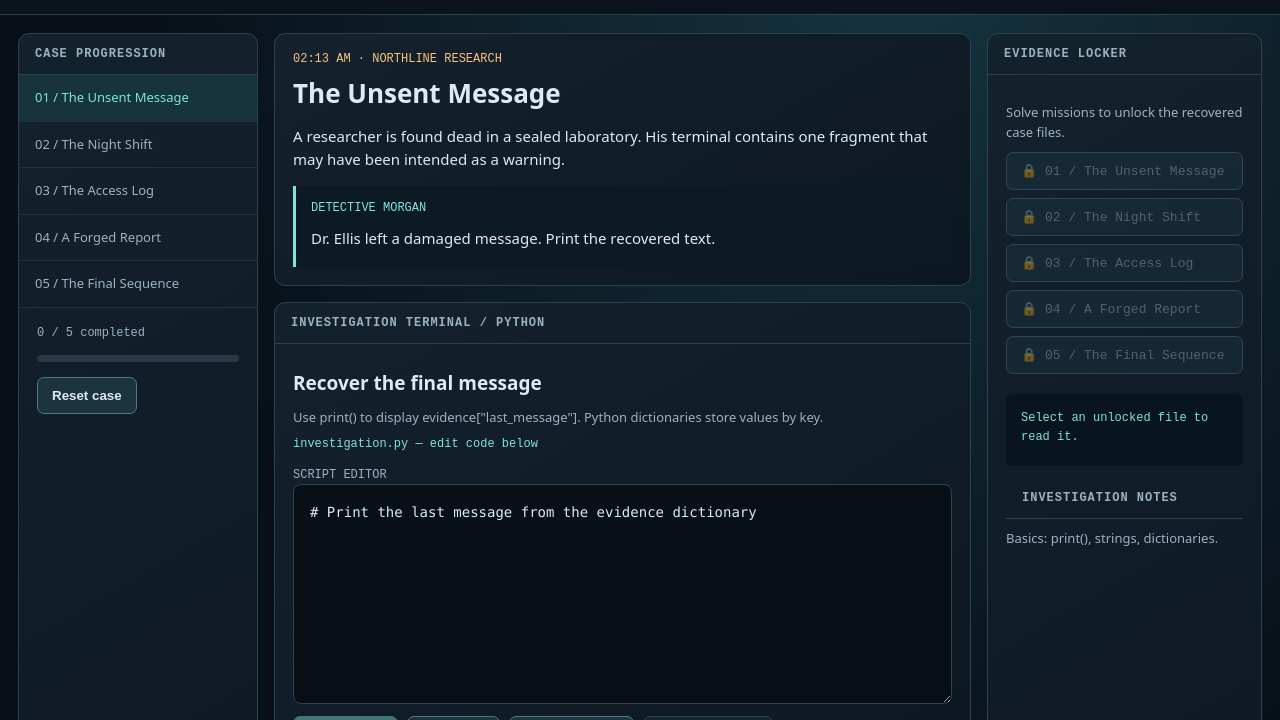
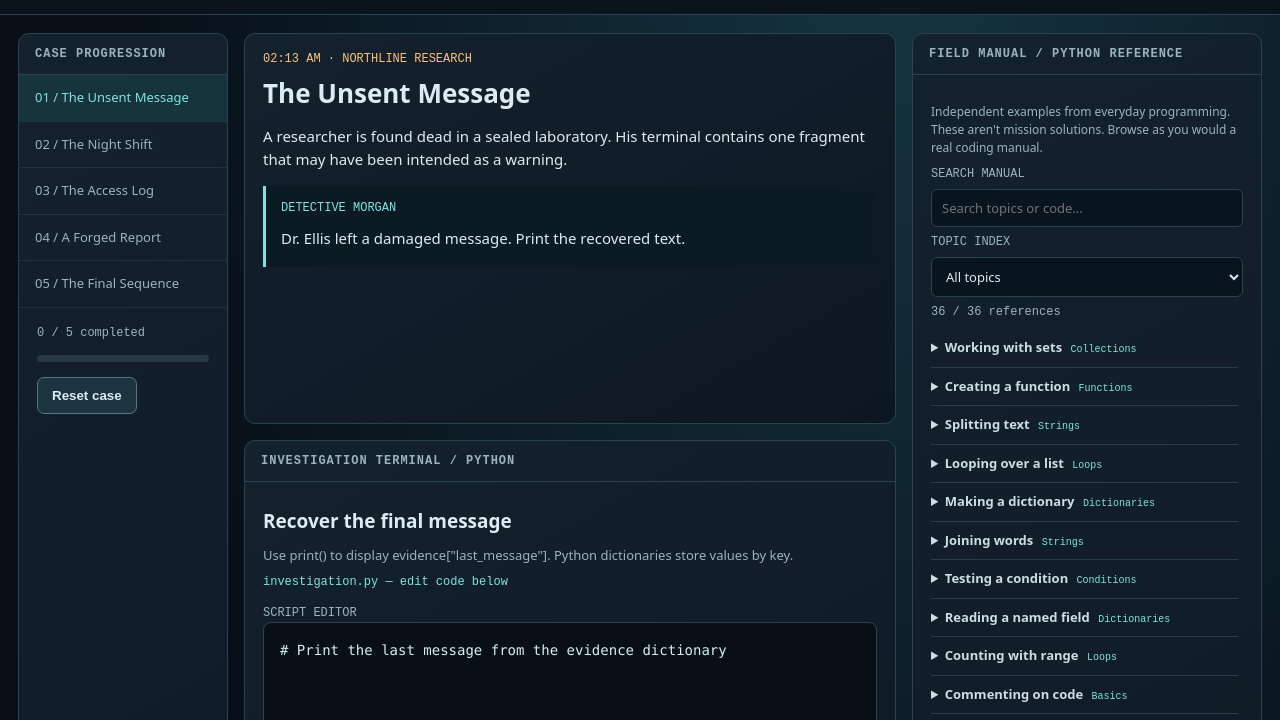
Before and after one commit to mplepera-ai/Current_and_Craft, a plain HTML site: page codebreak/index.html in a window 1280 px wide. Shown: the part 64-784 px from the top of the page. Drawn offline with Linux system fonts and the light colour scheme.

Commit message:
Add searchable Python field manual to CODEBREAK right sidebar

```diff
--- a/codebreak/index.html
+++ b/codebreak/index.html
@@ -7,7 +7,7 @@
 :root{color-scheme:dark;--bg:#080f18;--panel:#13202b;--line:#2b4351;--text:#dcecf2;--muted:#9bb3c1;--accent:#7de4de;--gold:#f8c27d;--green:#91e5ae}
 *{box-sizing:border-box}body{margin:0;background:radial-gradient(ellipse at 70% 0%,#153541,var(--bg) 60%);font:15px/1.5 system-ui,Segoe UI,Arial;color:var(--text)}
 a{color:var(--accent)}.top{display:flex;justify-content:space-between;align-items:center;gap:12px;padding:17px max(18px,calc((100vw - 1480px)/2));border-bottom:1px solid var(--line);background:#0b131d}
-.logo{font-size:20px;letter-spacing:3px;font-weight:850}.logo b{color:var(--accent)}.small{color:var(--muted);font:12px monospace}.container{max-width:1480px;margin:auto;padding:18px;display:grid;grid-template-columns:240px minmax(0,1fr) 275px;gap:16px}
+.logo{font-size:20px;letter-spacing:3px;font-weight:850}.logo b{color:var(--accent)}.small{color:var(--muted);font:12px monospace}.container{max-width:1480px;margin:auto;padding:18px;display:grid;grid-template-columns:210px minmax(0,1fr) minmax(300px,350px);gap:16px}
 .panel{border:1px solid var(--line);border-radius:11px;background:linear-gradient(150deg,#14222d,#0d1722);overflow:hidden}
 .head{padding:13px 16px;border-bottom:1px solid var(--line);font:700 12px monospace;letter-spacing:1px;color:var(--muted)}
 .content{padding:18px}.chapter{padding:13px 16px;border-bottom:1px solid #203240;color:var(--muted);font-size:13px}.chapter.active{color:var(--accent);background:#17333b}.chapter.done{color:var(--green)}
@@ -19,6 +19,9 @@ pre{background:#08141e;color:var(--green);padding:15px;border-radius:7px;white-s
 .progress{height:7px;background:#263944;border-radius:6px;overflow:hidden;margin:15px 0}.progress>div{height:100%;width:0;background:var(--accent)}
 .footer{max-width:1480px;margin:5px auto 20px;padding:0 18px;color:#7e9eaa;font:12px monospace}
 @media(max-width:1080px){.container{grid-template-columns:200px 1fr}.right{grid-column:1/-1}}@media(max-width:700px){.container{display:flex;flex-direction:column}.top{padding:14px}.right{order:3}.left{order:2}.middle{order:1}}
+
+.reference-tools{display:grid;gap:8px;margin-bottom:10px}.reference-tools input,.reference-tools select{background:#08141e;border:1px solid var(--line);border-radius:6px;padding:9px 10px;color:var(--text);width:100%;min-width:0;font:13px system-ui}
+.reference-card{border-bottom:1px solid #28404b;padding:9px 0}.reference-card summary{cursor:pointer;font-size:13px;font-weight:700;color:#cbdde5}.reference-card p{font-size:12px;color:var(--muted);margin:8px 0}.reference-card pre{min-height:0;max-height:none;font-size:12px;white-space:pre-wrap;margin:8px 0}.reference-topic{color:var(--accent);font:10px monospace;margin-left:5px}.reference-scroll{max-height:520px;overflow-y:auto;padding-right:5px}.reference-desc{font-size:12px;color:var(--muted)}
 </style></head><body>
 <header class="top"><div><span class="logo">CODE<b>BREAK</b></span><div class="small">CASE 001 / THE LAST TRANSMISSION</div></div><div class="small"><span id="runtime">LOADING PYTHON…</span> · <span id="xp">0 XP</span> · <a href="../games.html">Back to Games & Apps</a></div></header>
 <div class="container">
@@ -28,8 +31,9 @@ pre{background:#08141e;color:var(--green);padding:15px;border-radius:7px;white-s
 <section class="panel"><div class="head">INVESTIGATION TERMINAL / PYTHON</div><div class="content"><h2 id="objective"></h2><p class="lesson" id="lesson"></p><p class="filename">investigation.py — edit code below</p><label for="editor" class="small">SCRIPT EDITOR</label><textarea id="editor" spellcheck="false" aria-label="Python code editor"></textarea><div class="controls"><button class="primary" id="run" disabled>Run Python</button><button id="hint">Show hint</button><button id="restore">Restore starter</button><button id="next" disabled>Next mission →</button></div><div id="feedback" role="status" aria-live="polite"></div></div></section>
 <section class="panel"><div class="head">PROGRAM OUTPUT</div><div class="content"><pre id="output" aria-live="polite">&gt; Initializing Python…</pre></div></section>
 </main>
-<aside class="panel right"><div class="head">EVIDENCE LOCKER</div><div class="content"><p class="lesson">Solve missions to unlock the recovered case files.</p><div id="files"></div><pre id="filetext">Select an unlocked file to read it.</pre><div class="head">INVESTIGATION NOTES</div><p class="lesson" id="notes"></p></div></aside>
+<aside class="panel right"><div class="head">FIELD MANUAL / PYTHON REFERENCE</div><div class="content"><p class="reference-desc">Independent examples from everyday programming. These aren't mission solutions. Browse as you would a real coding manual.</p><div class="reference-tools"><label class="small" for="reference-search">SEARCH MANUAL</label><input id="reference-search" type="search" placeholder="Search topics or code…" autocomplete="off"><label class="small" for="reference-filter">TOPIC INDEX</label><select id="reference-filter"></select><div id="reference-count" class="small"></div></div><div id="reference-list" class="reference-scroll"></div></div><div class="head">EVIDENCE LOCKER</div><div class="content"><p class="lesson">Solve missions to unlock the recovered case files.</p><div id="files"></div><pre id="filetext">Select an unlocked file to read it.</pre><div class="head">INVESTIGATION NOTES</div><p class="lesson" id="notes"></p></div></aside>
 </div><div class="footer">FICTIONAL INVESTIGATION · Local browser progress · Python runs in a dedicated worker · © Current & Craft, LLC</div>
+<script src="./reference.js" defer></script>
 <script>
 'use strict';
 const missions=[
```
